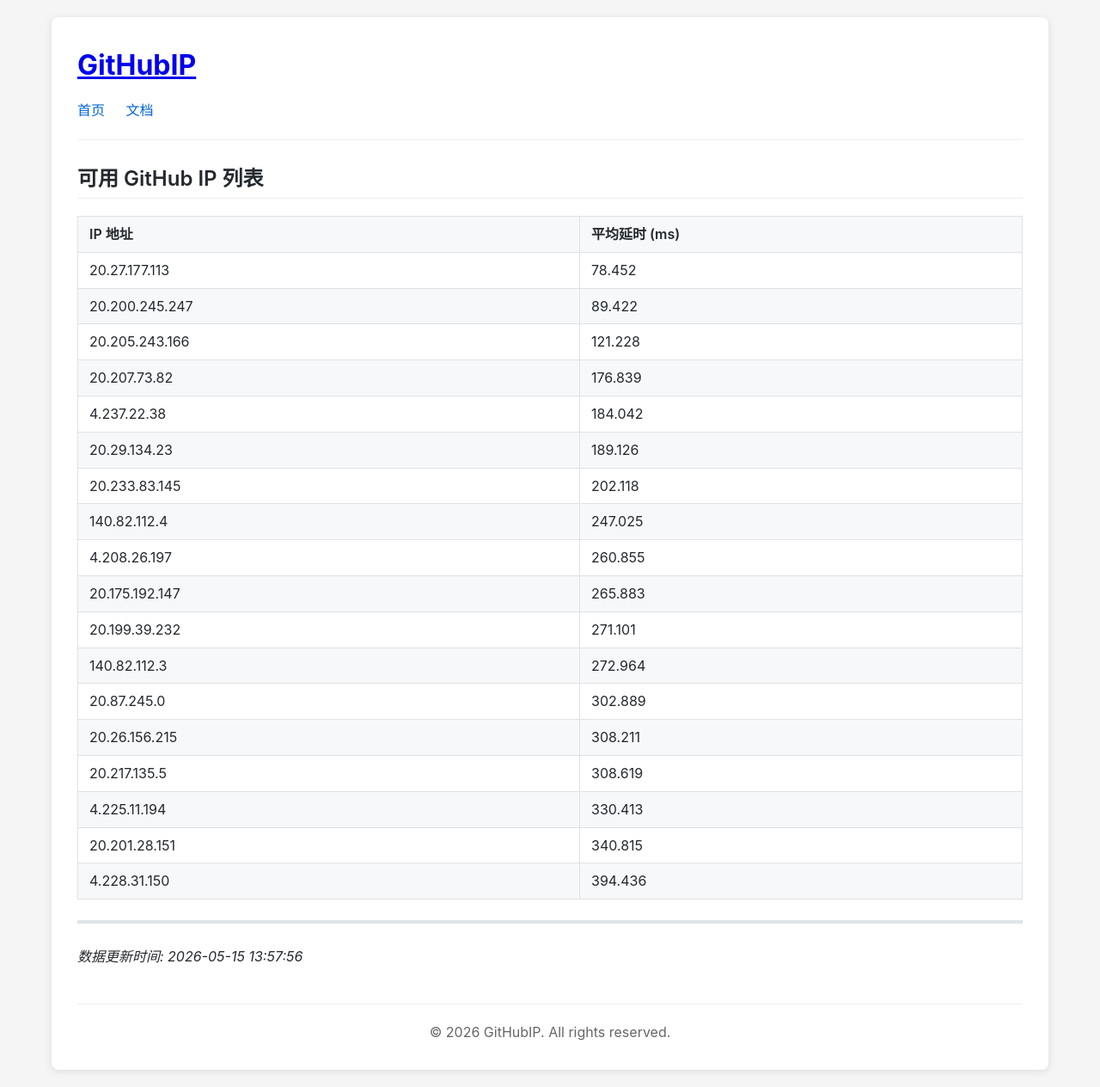
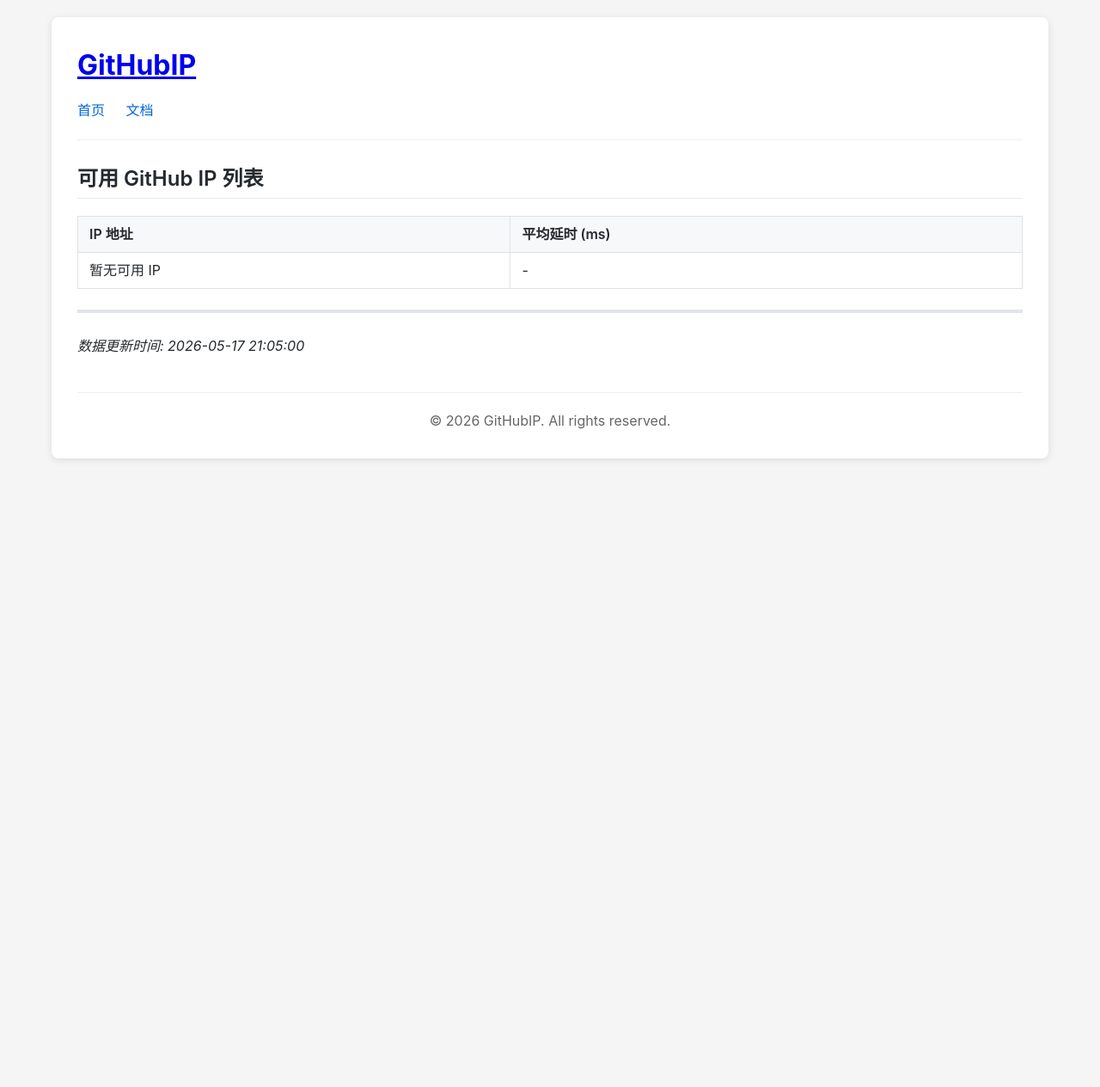
Before and after one commit to scfhao/GitHubIP, a Jekyll site: the page built from index.md, in a window 1280 px wide. Shown: the whole page at 86% size. Built offline with Jekyll 4.4.1, drawn with Linux system fonts in a browser that asks for light colours; after the commit the page ends 900 px from its top, so only the background shows below that.

Commit message:
自动脚本执行 - 2026-05-17 21:05:00

```diff
--- a/index.md
+++ b/index.md
@@ -1,32 +1,15 @@
 ---
 layout: home
 title: GitHub IP 列表
-date: 2026-05-15 13:57:56
+date: 2026-05-17 21:05:00
 ---
 
 ## 可用 GitHub IP 列表
 
 | IP 地址 | 平均延时 (ms) |
 |---------|--------------|
-| 20.27.177.113 | 78.452 |
-| 20.200.245.247 | 89.422 |
-| 20.205.243.166 | 121.228 |
-| 20.207.73.82 | 176.839 |
-| 4.237.22.38 | 184.042 |
-| 20.29.134.23 | 189.126 |
-| 20.233.83.145 | 202.118 |
-| 140.82.112.4 | 247.025 |
-| 4.208.26.197 | 260.855 |
-| 20.175.192.147 | 265.883 |
-| 20.199.39.232 | 271.101 |
-| 140.82.112.3 | 272.964 |
-| 20.87.245.0 | 302.889 |
-| 20.26.156.215 | 308.211 |
-| 20.217.135.5 | 308.619 |
-| 4.225.11.194 | 330.413 |
-| 20.201.28.151 | 340.815 |
-| 4.228.31.150 | 394.436 |
+| 暂无可用 IP | - |
 
 ---
 
-*数据更新时间: 2026-05-15 13:57:56*
+*数据更新时间: 2026-05-17 21:05:00*
```
